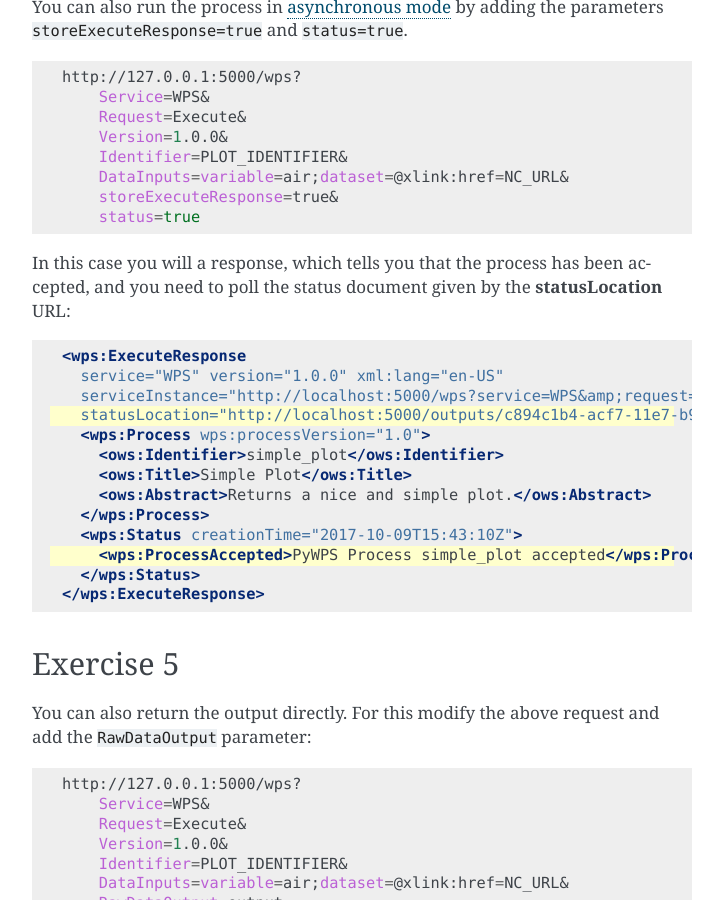
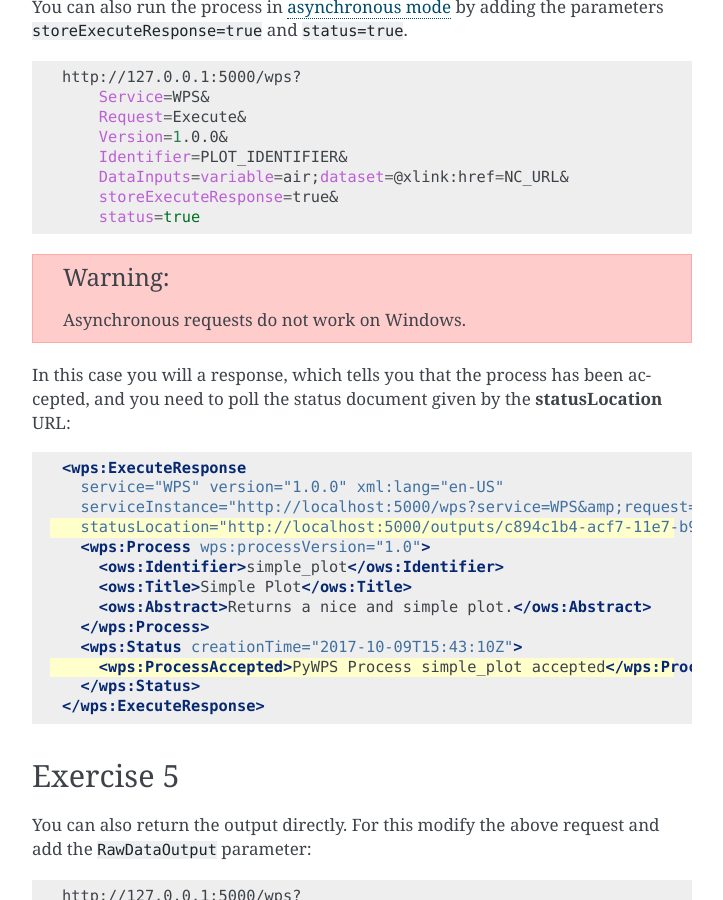
Before and after one commit to bird-house/birdhouse-workshop, a Sphinx documentation site: the page built from docs/source/pywps/process.rst, in a window 1280 px wide and 900 px high, scrolled down 3599 px. Shown: the whole window, without its empty margins (388-1111 px from the left). Built offline with Sphinx 7.4.7, drawn with Linux system fonts in a browser that asks for light colours.

Commit message:
added windows warning

```diff
--- a/docs/source/pywps/process.rst
+++ b/docs/source/pywps/process.rst
@@ -195,6 +195,9 @@ by adding the parameters ``storeExecuteResponse=true`` and ``status=true``.
       storeExecuteResponse=true&
       status=true
 
+.. warning::
+  Asynchronous requests do not work on Windows.
+
 In this case you will a response, which tells you that the process has been accepted,
 and you need to poll the status document given by the **statusLocation** URL:
 
```
